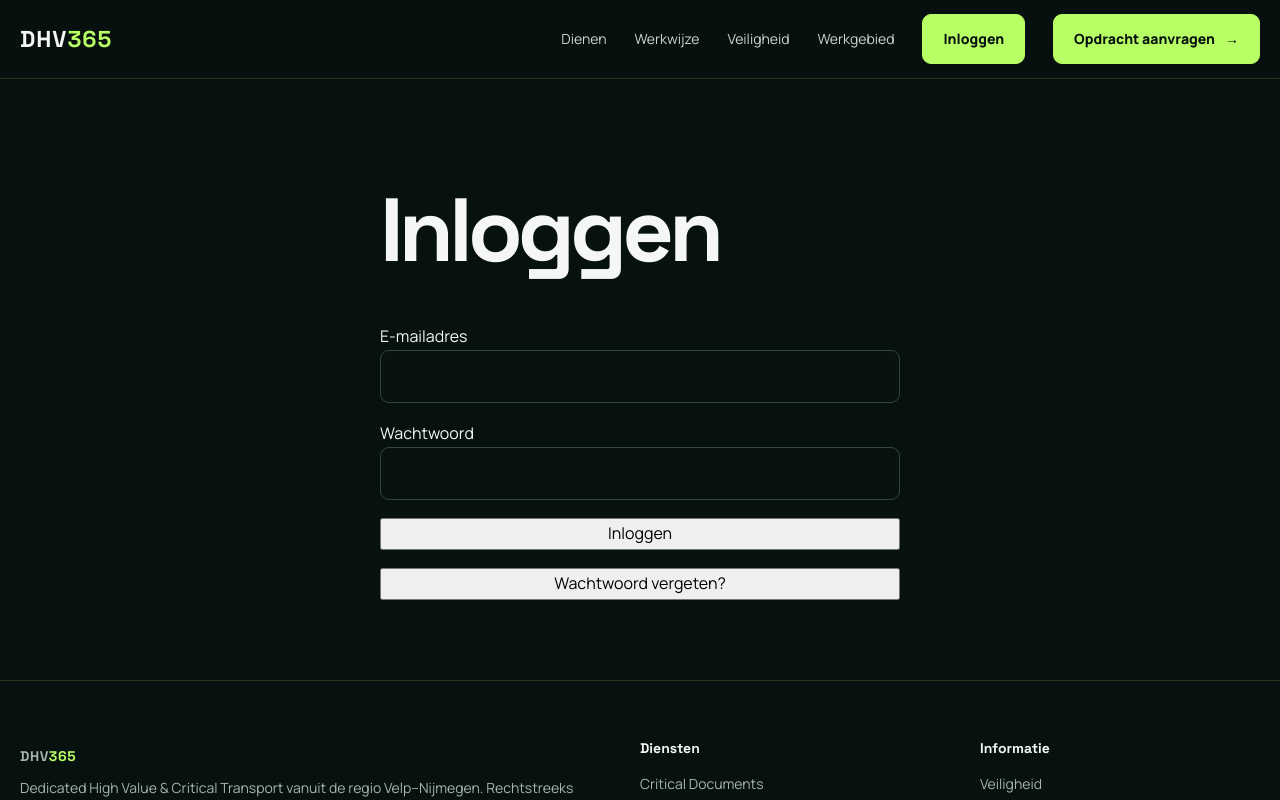
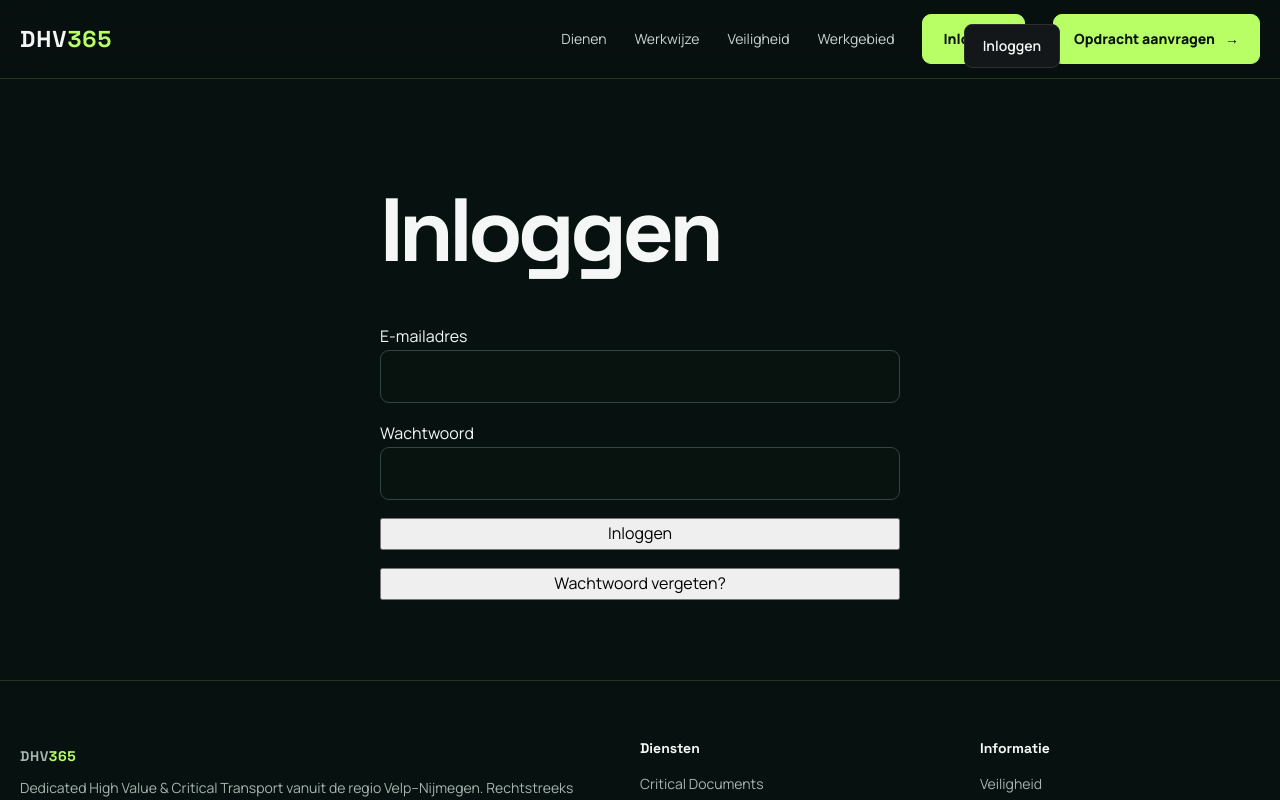
Before and after one commit to SoundBeatz/dhv365, a Next.js app: page /inloggen in a window 1280 px wide. Shown: the top 800 px of the page. Built offline with nearby package versions, Linux system fonts and the light colour scheme; no server answers.

Commit message:
Update layout.tsx

```diff
--- a/app/layout.tsx
+++ b/app/layout.tsx
@@ -9,7 +9,7 @@ const siteUrl = process.env.NEXT_PUBLIC_SITE_URL || "https://dhv365.nl";
 export const metadata: Metadata = {
   metadataBase: new URL(siteUrl),
   title: { default: "DHV365 | Dedicated High Value & Critical Transport", template: "%s | DHV365" },
-  description: "Dedicated vervoer van vertrouwelijke, waardevolle en tijdkritische zendingen. Eén chauffeur, één voertuig, geen overslag en volledige chain-of-custody.",
+  description: "Dedicated vervoer van vertrouwelijke, waardevolle en tijdkritische zendingen. Eén chauffeur, één voertuig, geen overslag and volledige chain-of-custody.",
   applicationName: "DHV365",
   alternates: { canonical: "/", languages: { "nl-NL": "/" } },
   openGraph: {
@@ -28,5 +28,37 @@ export const metadata: Metadata = {
 export const viewport: Viewport = { width: "device-width", initialScale: 1, themeColor: "#07110f", colorScheme: "dark" };
 
 export default function RootLayout({ children }: Readonly<{ children: React.ReactNode }>) {
-  return <html lang="nl" className={`${manrope.variable} ${space.variable}`}><body>{children}</body></html>;
+  return (
+    <html lang="nl" className={`${manrope.variable} ${space.variable}`}>
+      <body style={{ margin: 0, position: "relative" }}>
+        {/* Zwevende, subtiele Inlogknop rechtsboven over de hele site */}
+        <div style={{
+          position: "absolute",
+          top: "24px",
+          right: "220px", /* Plaatst hem netjes links naast de 'Opdracht aanvragen' knop */
+          zIndex: 9999,
+        }}>
+          <a
+            href="/inloggen"
+            style={{
+              display: "inline-block",
+              color: "#f5f7f7",
+              textDecoration: "none",
+              fontWeight: "600",
+              fontSize: "14px",
+              padding: "10px 18px",
+              borderRadius: "8px",
+              border: "1px solid #2a2f31",
+              background: "#141719",
+              transition: "all 0.2s ease"
+            }}
+          >
+            Inloggen
+          </a>
+        </div>
+
+        {children}
+      </body>
+    </html>
+  );
 }
```
